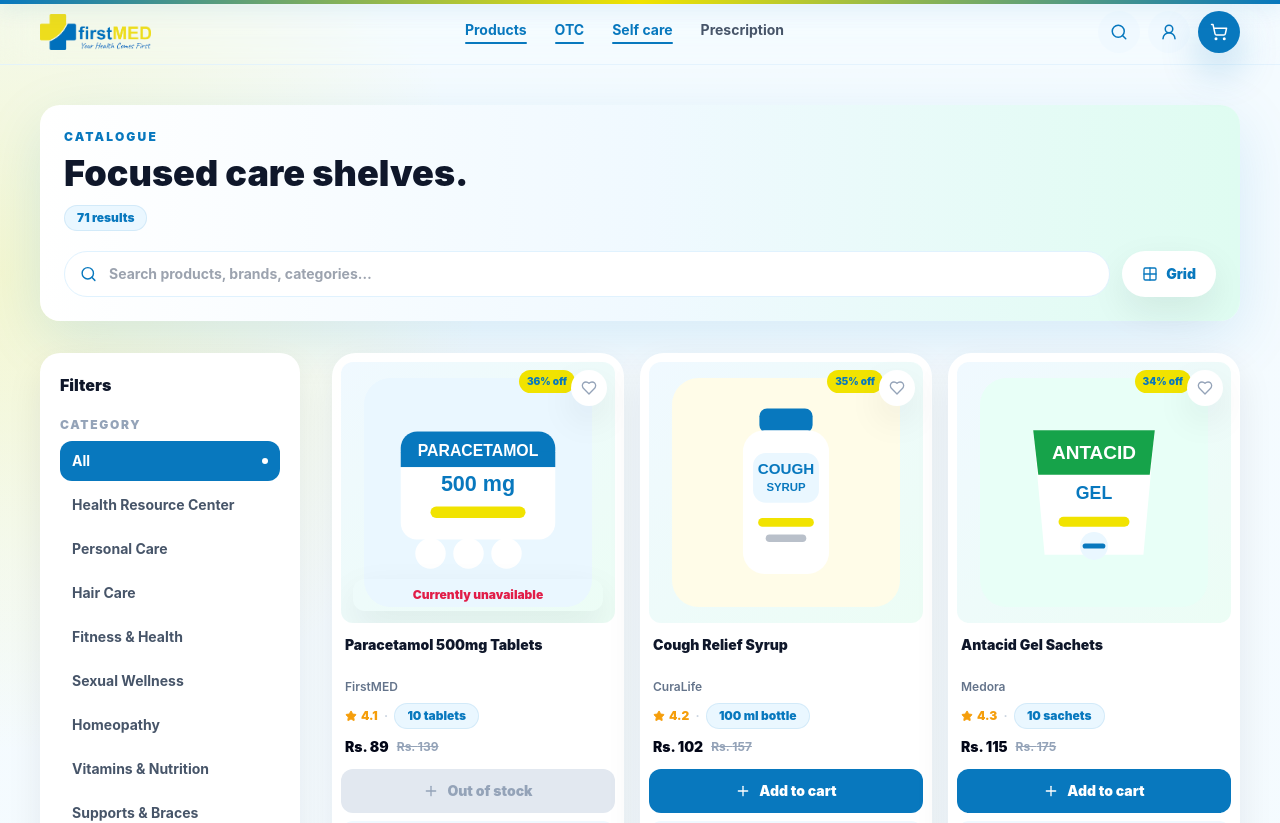
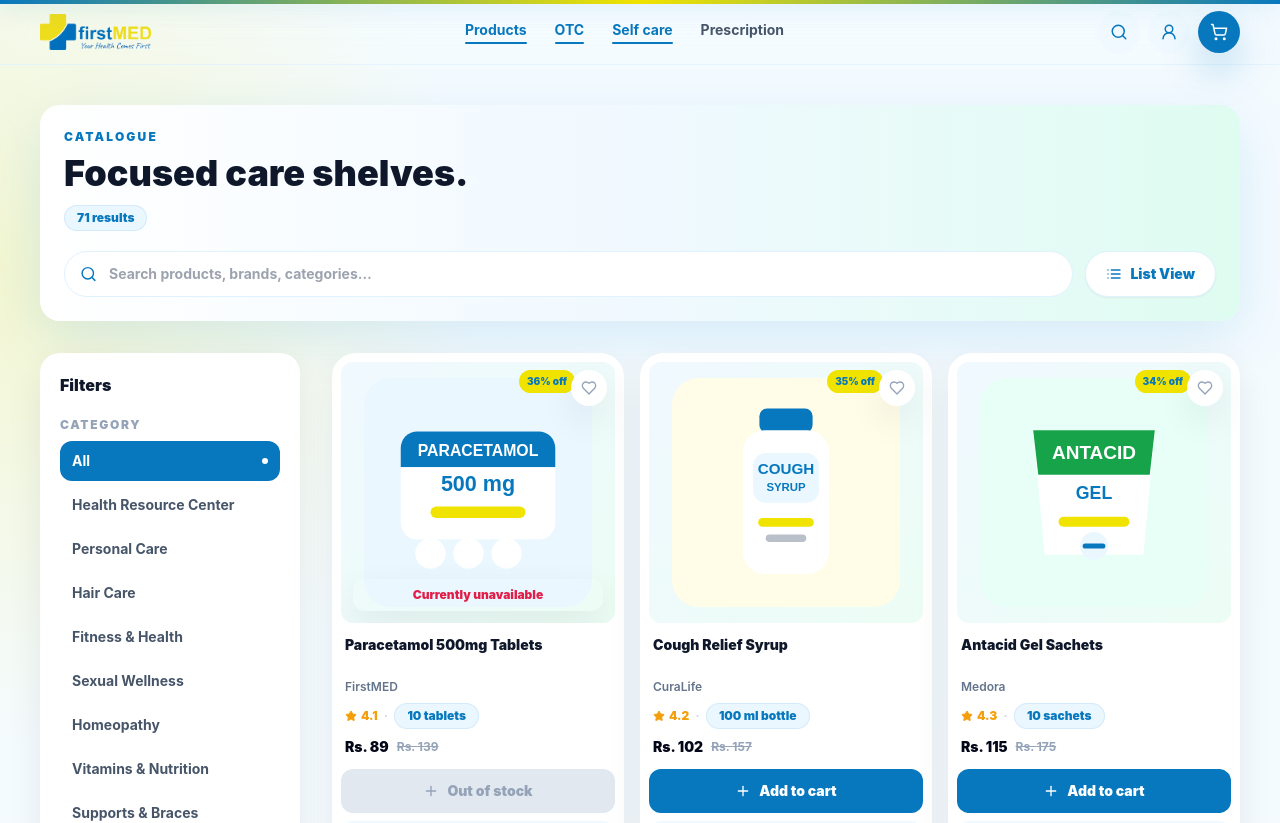
Before and after one commit to techalphonicofficial/first-med, a Next.js app: page /products in a window 1280 px wide. Shown: the top 823 px of the page. Built offline with nearby package versions, Linux system fonts and the light colour scheme.

Commit message:
fix: toggle button text logic and tailwind class conflict

```diff
--- a/src/components/products/CatalogClient.js
+++ b/src/components/products/CatalogClient.js
@@ -178,10 +178,10 @@
           </div>
           <button
             onClick={() => setView(view === "Grid" ? "List" : "Grid")}
-            className="hidden items-center gap-2 rounded-full bg-white px-5 py-3 text-sm font-black text-brand-blue shadow-card hover:bg-sky-50 sm:flex"
+            className="hidden items-center gap-2 rounded-full border border-sky-100 bg-white px-5 py-3 text-sm font-black text-brand-blue shadow-sm hover:border-brand-blue hover:bg-sky-50 sm:flex transition"
           >
-            {view === "Grid" ? <Grid2X2 size={16} /> : <List size={16} />}
-            {view}
+            {view === "Grid" ? <List size={16} /> : <Grid2X2 size={16} />}
+            {view === "Grid" ? "List View" : "Grid View"}
           </button>
         </div>
 
--- a/src/components/products/ProductCard.js
+++ b/src/components/products/ProductCard.js
@@ -39,7 +39,7 @@
           <Heart size={16} fill={isSaved ? "currentColor" : "none"} />
         </button>
 
-        <Link href={`/products/${product.slug}`} className={`block ${isList ? "flex flex-1 flex-col sm:flex-row gap-4 sm:gap-6 w-full" : ""}`}>
+        <Link href={`/products/${product.slug}`} className={isList ? "flex flex-1 flex-col sm:flex-row gap-4 sm:gap-6 w-full" : "block"}>
           {/* Image container */}
           <div className={`relative overflow-hidden rounded-xl bg-gradient-to-br from-sky-50 to-emerald-50 ${isList ? "aspect-square w-full sm:w-40 shrink-0" : "aspect-[1.05]"}`}>
             <div className="product-image-track absolute inset-0 flex">
```
